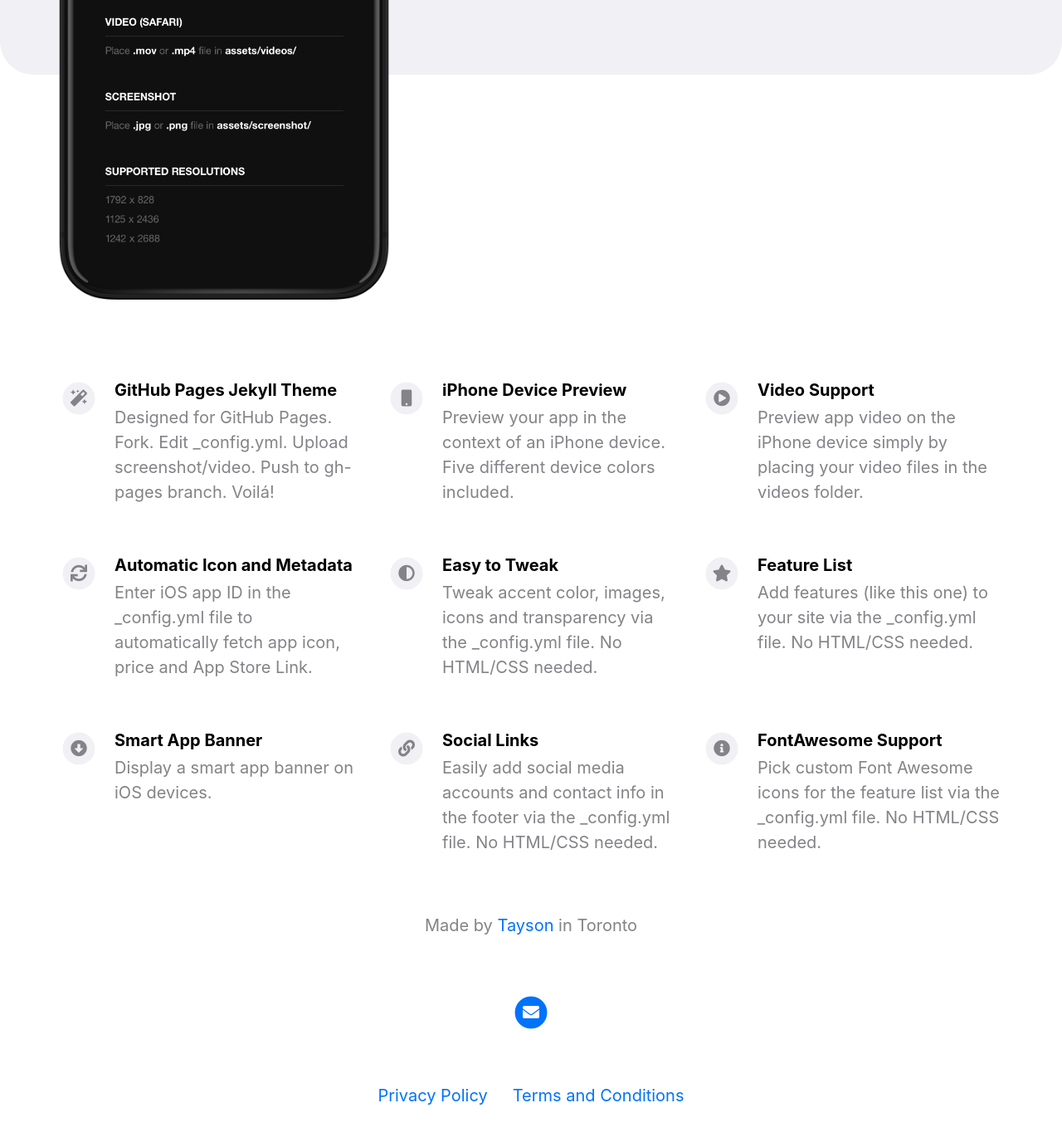
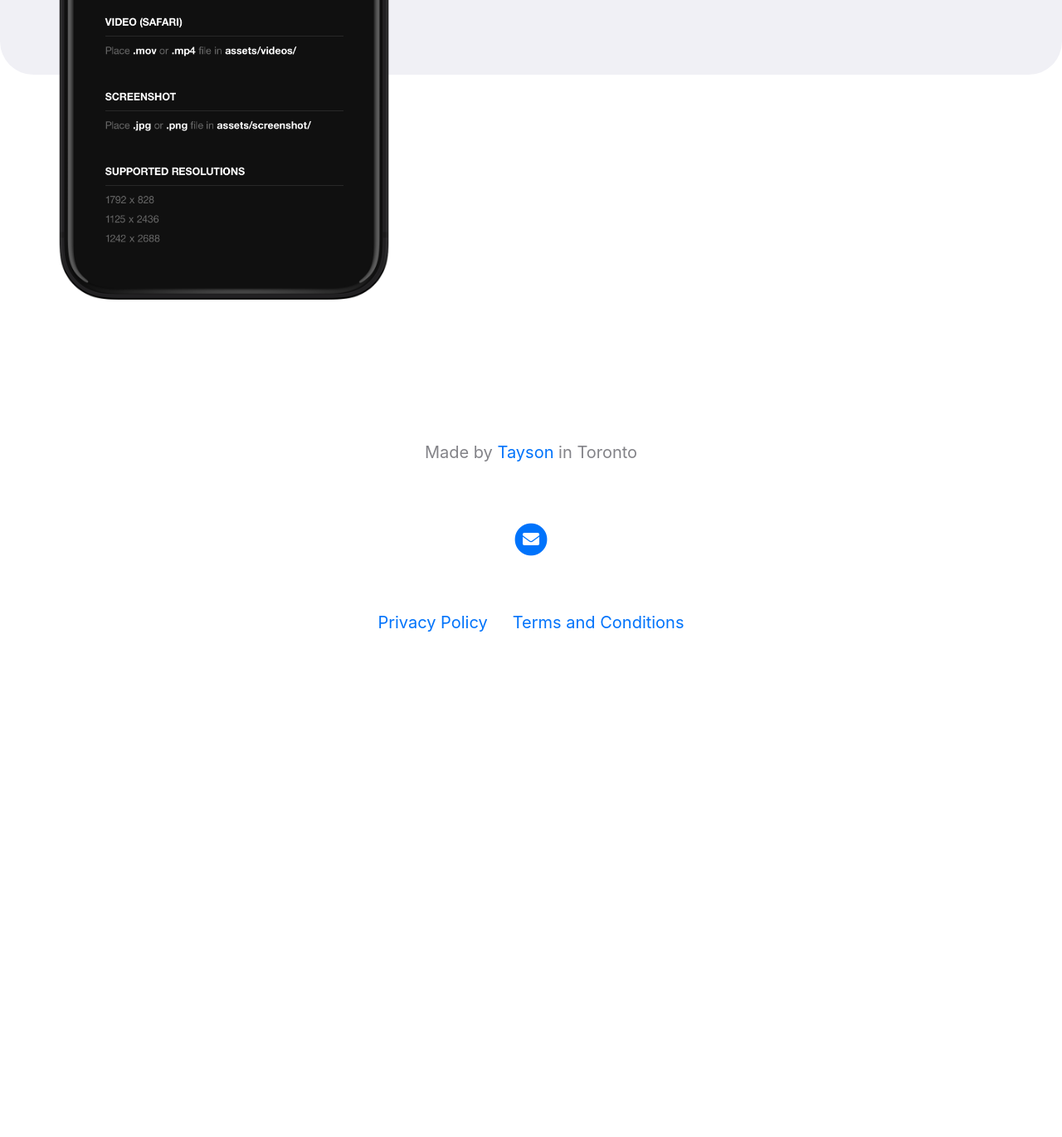
Before and after one commit to tayson/translatorai.app, a Jekyll site: the page built from index.html, in a window 1280 px wide and 1400 px high, scrolled down 624 px. Shown: the top 1370 px of the window at 83% size. Built offline with Jekyll 4.4.1, drawn with Linux system fonts in a browser that asks for light colours; nearby versions of some CDN libraries; after the commit the page ends 1454 px from its top, so only the background shows below that.

Commit message:
remove feature list

```diff
--- a/_config.yml
+++ b/_config.yml
@@ -36,41 +36,41 @@
 # Feature List                            Edit, add or remove features to be presented.
 features                                  :
 
-  - title                                 : GitHub Pages Jekyll Theme
-    description                           : Designed for GitHub Pages. Fork. Edit _config.yml. Upload screenshot/video. Push to gh-pages branch. Voilá!
-    fontawesome_icon_name                 : magic
+  - title                                 : # GitHub Pages Jekyll Theme
+    description                           : # Designed for GitHub Pages. Fork. Edit _config.yml. Upload screenshot/video. Push to gh-pages branch. Voilá!
+    fontawesome_icon_name                 : # magic
 
-  - title                                 : iPhone Device Preview
-    description                           : Preview your app in the context of an iPhone device. Five different device colors included.
-    fontawesome_icon_name                 : mobile
+  - title                                 : # iPhone Device Preview
+    description                           : # Preview your app in the context of an iPhone device. Five different device colors included.
+    fontawesome_icon_name                 : # mobile
 
-  - title                                 : Video Support
-    description                           : Preview app video on the iPhone device simply by placing your video files in the videos folder.
-    fontawesome_icon_name                 : play-circle
+  - title                                 : # Video Support
+    description                           : # Preview app video on the iPhone device simply by placing your video files in the videos folder.
+    fontawesome_icon_name                 : # play-circle
 
-  - title                                 : Automatic Icon and Metadata
-    description                           : Enter iOS app ID in the _config.yml file to automatically fetch app icon, price and App Store Link.
-    fontawesome_icon_name                 : sync
+  - title                                 : # Automatic Icon and Metadata
+    description                           : # Enter iOS app ID in the _config.yml file to automatically fetch app icon, price and App Store Link.
+    fontawesome_icon_name                 : # sync
 
-  - title                                 : Easy to Tweak
-    description                           : Tweak accent color, images, icons and transparency via the _config.yml file. No HTML/CSS needed.
-    fontawesome_icon_name                 : adjust
+  - title                                 : # Easy to Tweak
+    description                           : # Tweak accent color, images, icons and transparency via the _config.yml file. No HTML/CSS needed.
+    fontawesome_icon_name                 : # adjust
 
-  - title                                 : Feature List
-    description                           : Add features (like this one) to your site via the _config.yml file. No HTML/CSS needed.
-    fontawesome_icon_name                 : star
+  - title                                 : # Feature List
+    description                           : # Add features (like this one) to your site via the _config.yml file. No HTML/CSS needed.
+    fontawesome_icon_name                 : # star
 
-  - title                                 : Smart App Banner
-    description                           : Display a smart app banner on iOS devices.
-    fontawesome_icon_name                 : arrow-alt-circle-down
+  - title                                 : # Smart App Banner
+    description                           : # Display a smart app banner on iOS devices.
+    fontawesome_icon_name                 : # arrow-alt-circle-down
 
-  - title                                 : Social Links
-    description                           : Easily add social media accounts and contact info in the footer via the _config.yml file. No HTML/CSS needed.
-    fontawesome_icon_name                 : link
+  - title                                 : # Social Links
+    description                           : # Easily add social media accounts and contact info in the footer via the _config.yml file. No HTML/CSS needed.
+    fontawesome_icon_name                 : # link
 
-  - title                                 : FontAwesome Support
-    description                           : Pick custom Font Awesome icons for the feature list via the _config.yml file. No HTML/CSS needed.
-    fontawesome_icon_name                 : info-circle
+  - title                                 : # FontAwesome Support
+    description                           : # Pick custom Font Awesome icons for the feature list via the _config.yml file. No HTML/CSS needed.
+    fontawesome_icon_name                 : # info-circle
 
   - title                                 : # New Feature Title
     description                           : # New Feature Description
```
